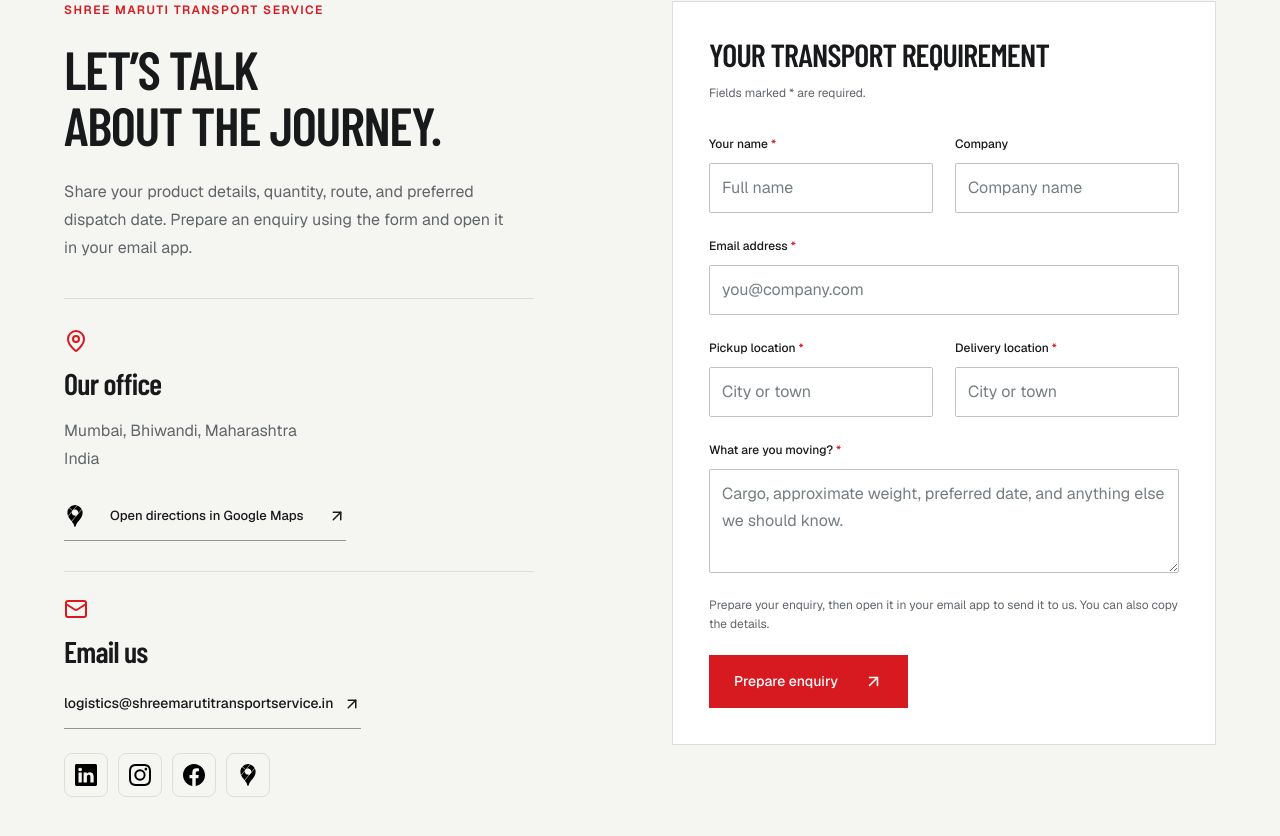
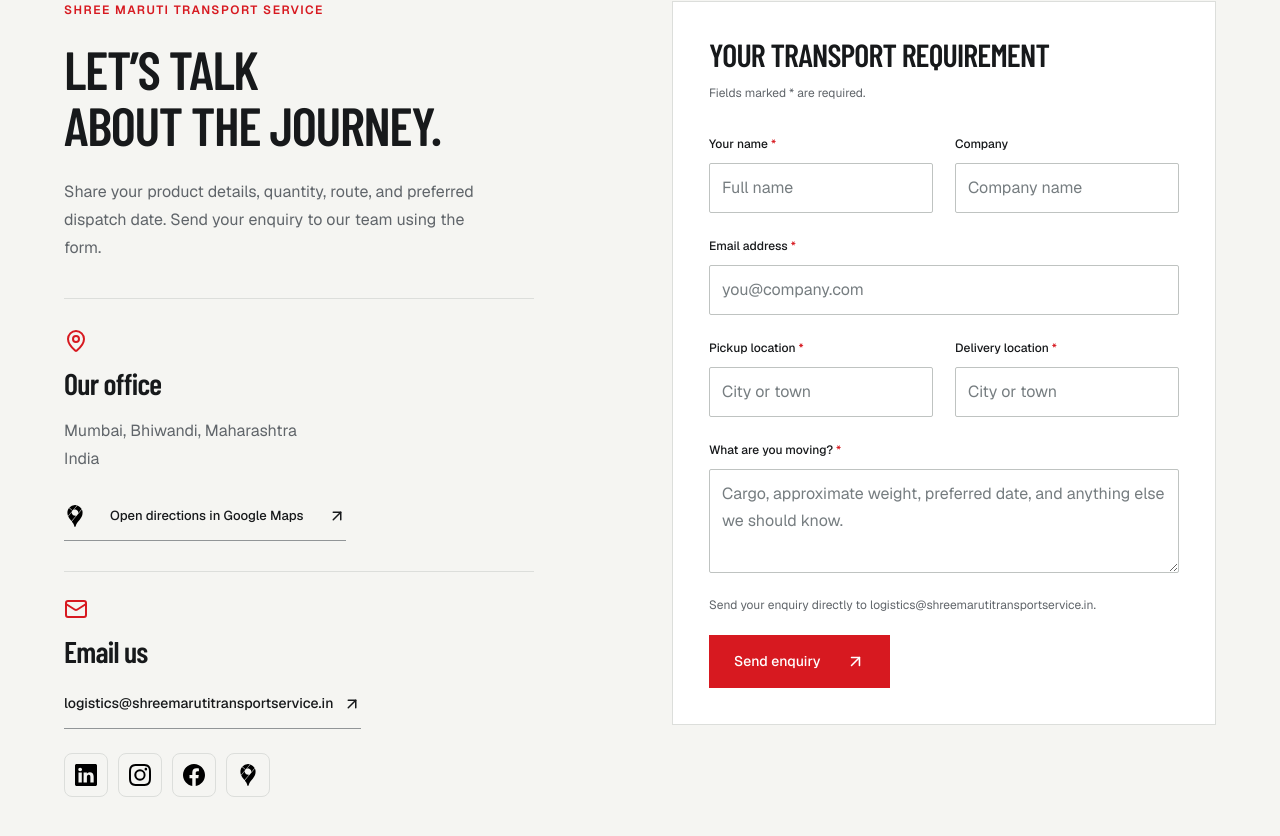
Before and after one commit to gamoventurehq/shree_maruti_transport_website, a Next.js app: page /contact in a window 1280 px wide. Shown: the part 630-1466 px from the top of the page. Built offline with nearby package versions, Linux system fonts and the light colour scheme.

Commit message:
Always submit enquiries through SMTP endpoint

```diff
--- a/app/contact/page.tsx
+++ b/app/contact/page.tsx
@@ -3,7 +3,6 @@
 import { PageIntro } from '@/components/transport/site';
 import { EnquiryForm } from '@/components/transport/enquiry-form';
 import { business } from '@/content/business';
-import { getSmtpConfig } from '@/lib/mail-config';
 import {
   GoogleMapsIcon,
   SocialIcons,
@@ -16,8 +15,6 @@
 };
 
 export default function ContactPage() {
-  const directSendEnabled = Boolean(getSmtpConfig());
-
   return (
     <>
       <PageIntro
@@ -36,10 +33,7 @@
             </h2>
             <p>
               Share your product details, quantity, route, and preferred
-              dispatch date.{' '}
-              {directSendEnabled
-                ? 'Send your enquiry to our team using the form.'
-                : 'Prepare an enquiry using the form and open it in your email app.'}
+              dispatch date. Send your enquiry to our team using the form.
             </p>
             <div className="office-card">
               <MapPin size={24} />
@@ -73,7 +67,7 @@
           <div className="form-panel">
             <h2>Your transport requirement</h2>
             <p className="form-intro">Fields marked * are required.</p>
-            <EnquiryForm directSendEnabled={directSendEnabled} />
+            <EnquiryForm />
           </div>
         </div>
       </section>
--- a/components/transport/enquiry-form.tsx
+++ b/components/transport/enquiry-form.tsx
@@ -5,11 +5,7 @@
 import { business } from '@/content/business';
 import { enquirySubject, formatEnquiry } from '@/lib/enquiry';
 
-export function EnquiryForm({
-  directSendEnabled,
-}: {
-  directSendEnabled: boolean;
-}) {
+export function EnquiryForm() {
   const [draft, setDraft] = useState('');
   const [submissionState, setSubmissionState] = useState<
     'idle' | 'sending' | 'sent' | 'failed'
@@ -48,11 +44,6 @@
     };
     const prepared = formatEnquiry(enquiry);
     setCopyState('idle');
-
-    if (!directSendEnabled) {
-      setDraft(prepared);
-      return;
-    }
 
     setSubmissionState('sending');
     try {
@@ -176,20 +167,14 @@
         </label>
       </div>
       <p className="form-note">
-        {directSendEnabled
-          ? `Send your enquiry directly to ${business.email}.`
-          : 'Prepare your enquiry, then open it in your email app to send it to us. You can also copy the details.'}
+        Send your enquiry directly to {business.email}.
       </p>
       <button
         className="button button-primary"
         type="submit"
         disabled={submissionState === 'sending'}
       >
-        {submissionState === 'sending'
-          ? 'Sending…'
-          : directSendEnabled
-            ? 'Send enquiry'
-            : 'Prepare enquiry'}
+        {submissionState === 'sending' ? 'Sending…' : 'Send enquiry'}
         {submissionState !== 'sending' && <ArrowUpRight size={19} />}
       </button>
       {submissionState === 'sent' && (
@@ -203,13 +188,9 @@
           below from your email app.
         </output>
       )}
-      {draft && (!directSendEnabled || submissionState === 'failed') && (
+      {draft && submissionState === 'failed' && (
         <div className="enquiry-result">
-          <h3>
-            {submissionState === 'failed'
-              ? 'Send by email instead'
-              : 'Your enquiry draft is ready'}
-          </h3>
+          <h3>Send by email instead</h3>
           <label htmlFor="enquiry-draft">Review your details</label>
           <textarea
             id="enquiry-draft"
```
Also changed, not shown: 2 other files (tests, documents, lock files or other folders).
